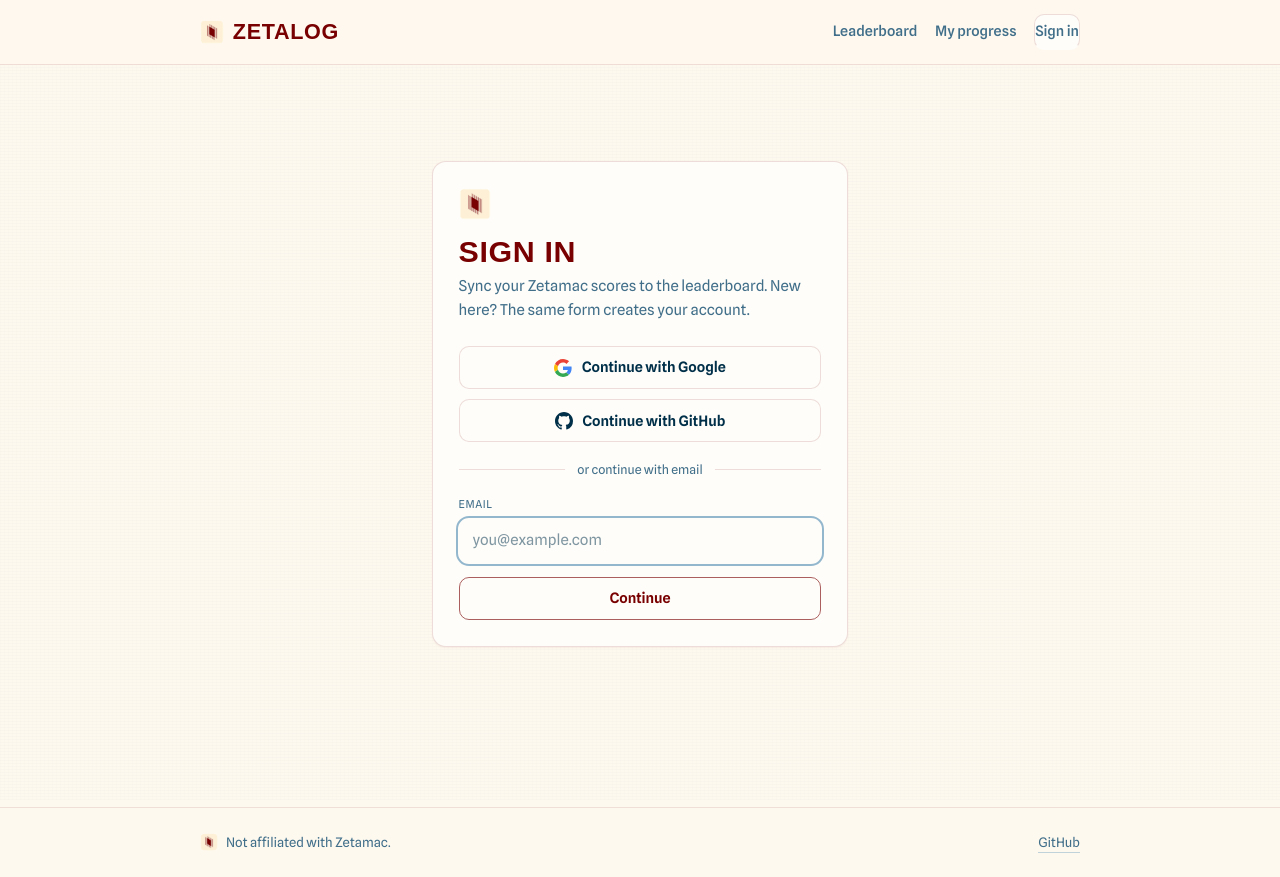
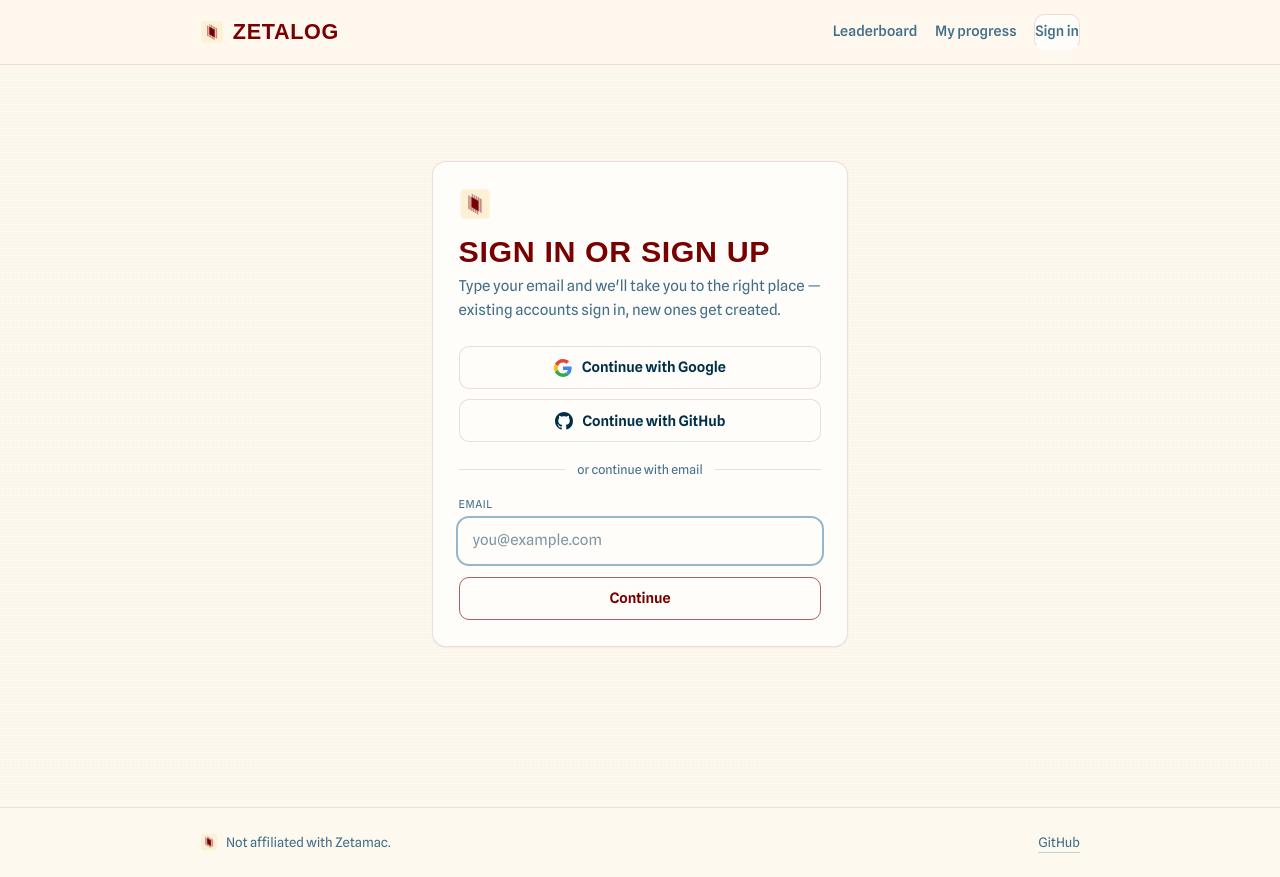
Before and after one commit to TahaKhanM/zetalog, a Next.js app in the folder apps/web/: page /signin in a window 1280 px wide. Built offline with nearby package versions, Linux system fonts and the light colour scheme; no server answers; a web font is replaced by a local one.

Commit message:
feat(web): sign-up branch made unmistakable on the auth card
Card reads 'Sign in or sign up' with plain-language guidance; each branch
carries an Archivo step label ('Welcome back' vs 'New here - create your
account'); the change-email action regains a visible link treatment.

```diff
--- a/apps/web/app/_components/SignInForm.tsx
+++ b/apps/web/app/_components/SignInForm.tsx
@@ -311,7 +311,7 @@
   );
 
   const changeEmail = (
-    <button type="button" className="auth-chip__signout" disabled={busy} onClick={backToEmail}>
+    <button type="button" className="auth-form__forgot" disabled={busy} onClick={backToEmail}>
       Use a different email
     </button>
   );
@@ -381,6 +381,7 @@
             void signInWithPassword();
           }}
         >
+          <p className="auth-step display">Welcome back</p>
           <p className="meta">
             Signing in as <strong>{step.email}</strong>. {changeEmail}
           </p>
@@ -426,8 +427,9 @@
             void createAccount();
           }}
         >
+          <p className="auth-step display">New here — create your account</p>
           <p className="meta">
-            New account for <strong>{step.email}</strong>. {changeEmail}
+            We&apos;ll set up <strong>{step.email}</strong> with a password. {changeEmail}
           </p>
           {passwordPair('Create account', 'Creating…', 'new-password')}
         </form>
--- a/apps/web/app/signin/page.tsx
+++ b/apps/web/app/signin/page.tsx
@@ -38,9 +38,10 @@
         <div className="auth-card__mark">
           <BrandMark variant="mark" size={32} />
         </div>
-        <h1 className="display auth-card__title">Sign in</h1>
+        <h1 className="display auth-card__title">Sign in or sign up</h1>
         <p className="meta auth-card__lede">
-          Sync your Zetamac scores to the leaderboard. New here? The same form creates your account.
+          Type your email and we&apos;ll take you to the right place — existing accounts sign in,
+          new ones get created.
         </p>
         {sp.error !== undefined ? (
           <p className="notice" role="alert" style={{ marginBottom: '1rem' }}>
```
